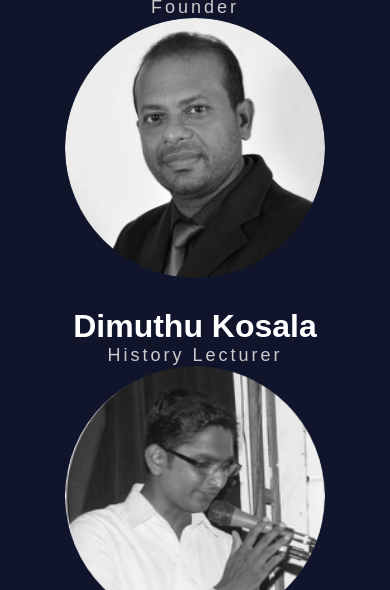
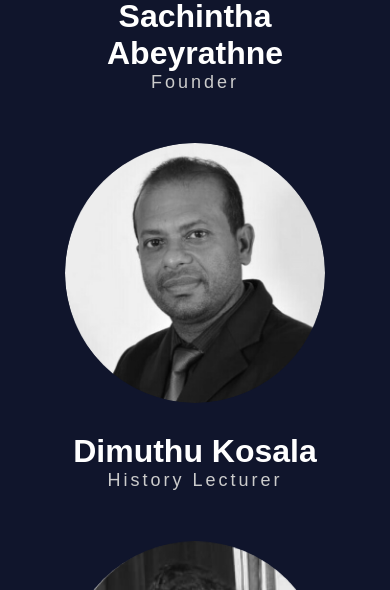
Before and after one commit to SachinthaAbeyrathne/E-Learning-Portal, a plain HTML site: page index.html in a window 390 px wide. Shown: the part 1410-2000 px from the top of the page. Drawn offline with nearby package versions, Linux system fonts and the light colour scheme.

Commit message:
Final Update

```diff
--- a/css/style.css
+++ b/css/style.css
@@ -246,7 +246,7 @@ body {
 .profiles {
   display: flex;
   justify-content: space-around;
-  margin: 30px 10px;
+  margin: 25px 10px;
 
 }
 
@@ -291,6 +291,7 @@ body {
 @media only screen and (max-width: 1150px) {
   .profiles {
     flex-direction: column;
+    margin: 45px 1px;
 
   }
 
@@ -298,6 +299,7 @@ body {
     display: flex;
     flex-direction: column;
     align-items: center;
+    margin: 25px 10px;
   }
 
   .profile p {
```
